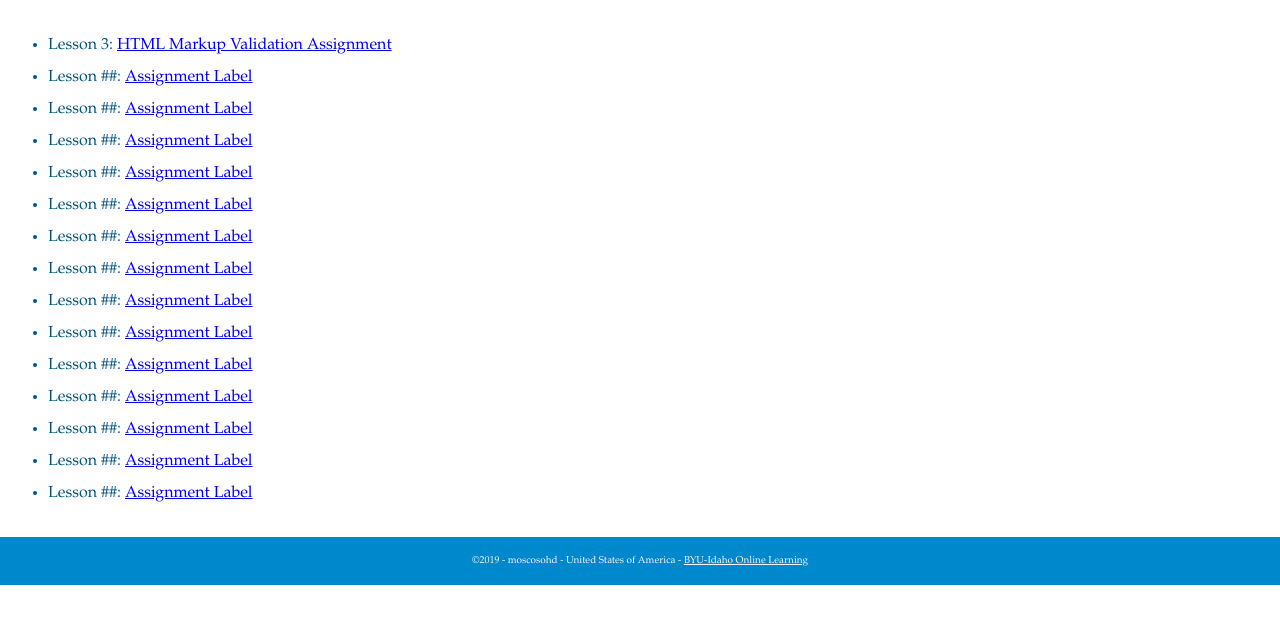
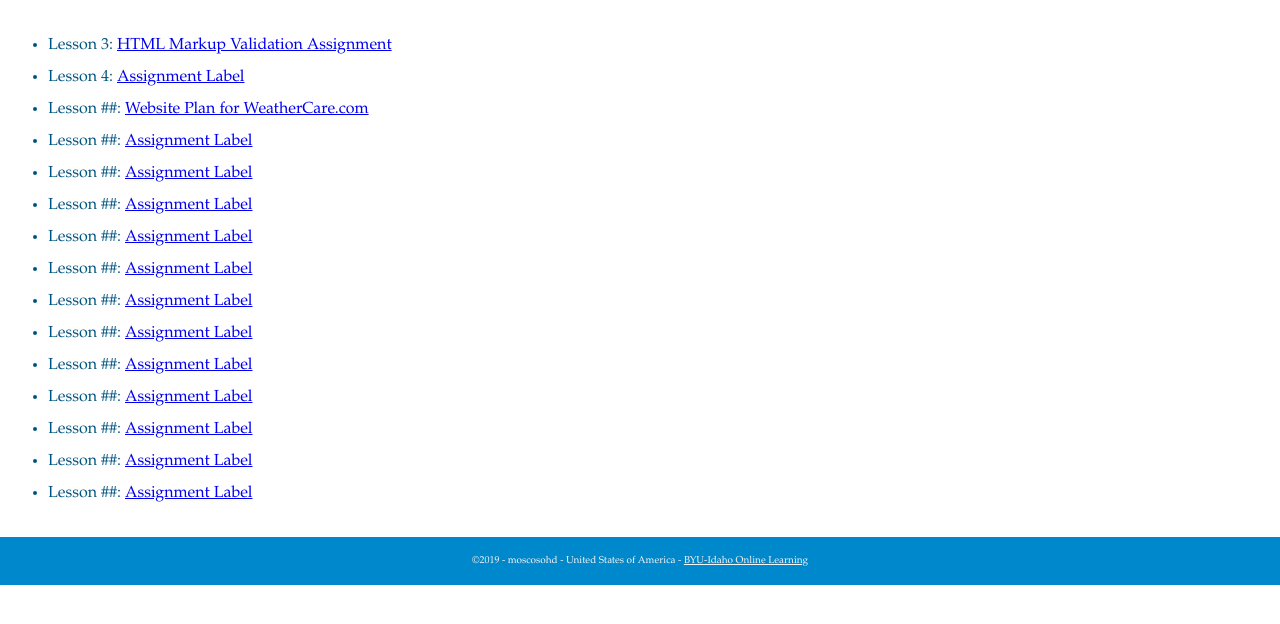
Before and after one commit to moscosohd/moscosohd.github.io, a plain HTML site: page index.html in a window 1280 px wide. Shown: the part 132-756 px from the top of the page. Drawn offline with Linux system fonts and the light colour scheme.

Commit message:
Add files via upload

```diff
--- a/index.html
+++ b/index.html
@@ -17,8 +17,8 @@
             <br />
             <ul>
                 <li>Lesson 3: <a href="assignments/lesson-3/fixedhtml.html">HTML Markup Validation Assignment</a></li>
-                <li>Lesson ##: <a href="#">Assignment Label</a></li>
-                <li>Lesson ##: <a href="#">Assignment Label</a></li>
+                <li>Lesson 4: <a href="assignments/lesson-4/Website-Planning-CIT230_.pdf">Assignment Label</a></li>
+                <li>Lesson ##: <a href="#">Website Plan for WeatherCare.com</a></li>
                 <li>Lesson ##: <a href="#">Assignment Label</a></li>
                 <li>Lesson ##: <a href="#">Assignment Label</a></li>
                 <li>Lesson ##: <a href="#">Assignment Label</a></li>
```
